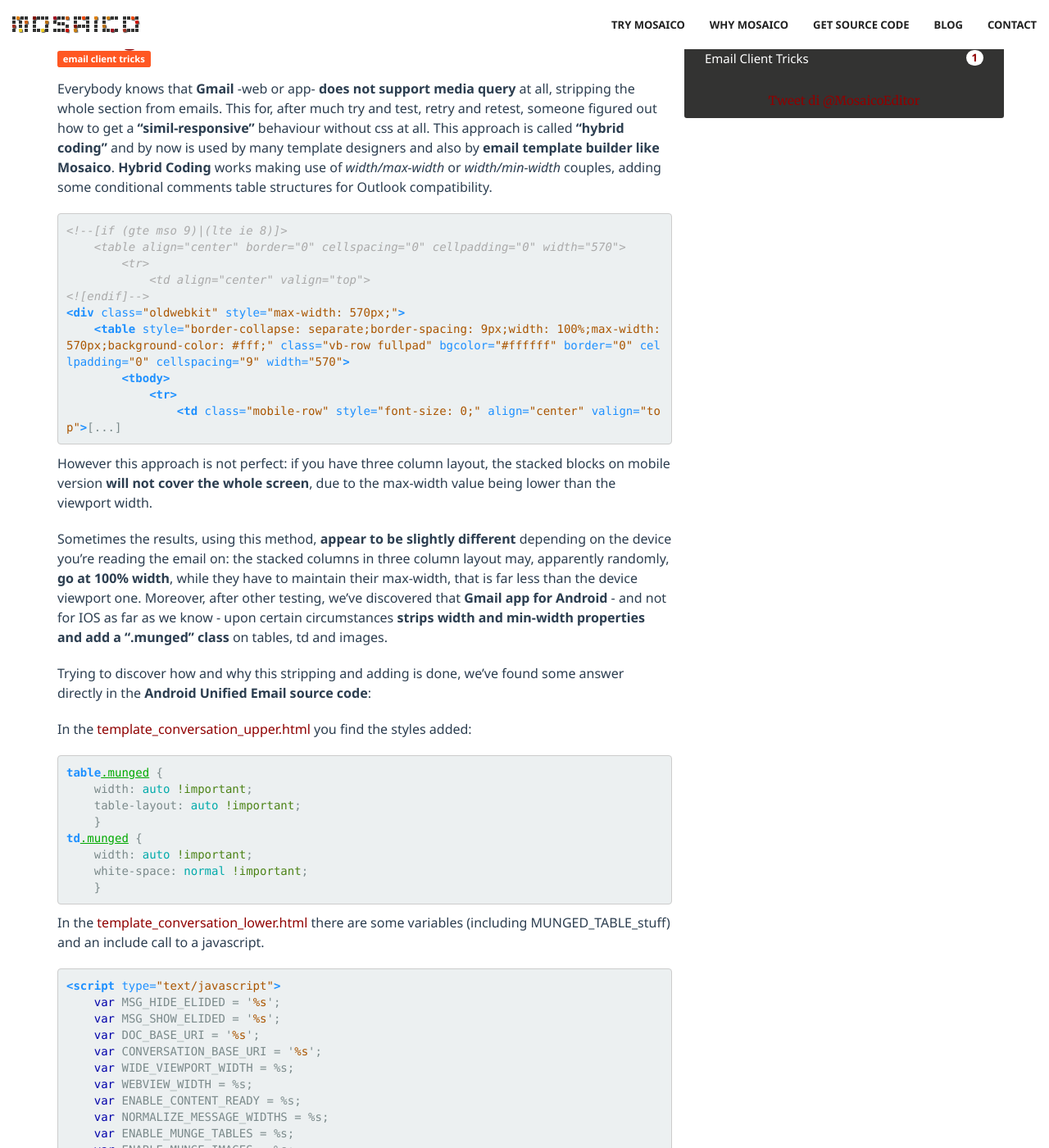
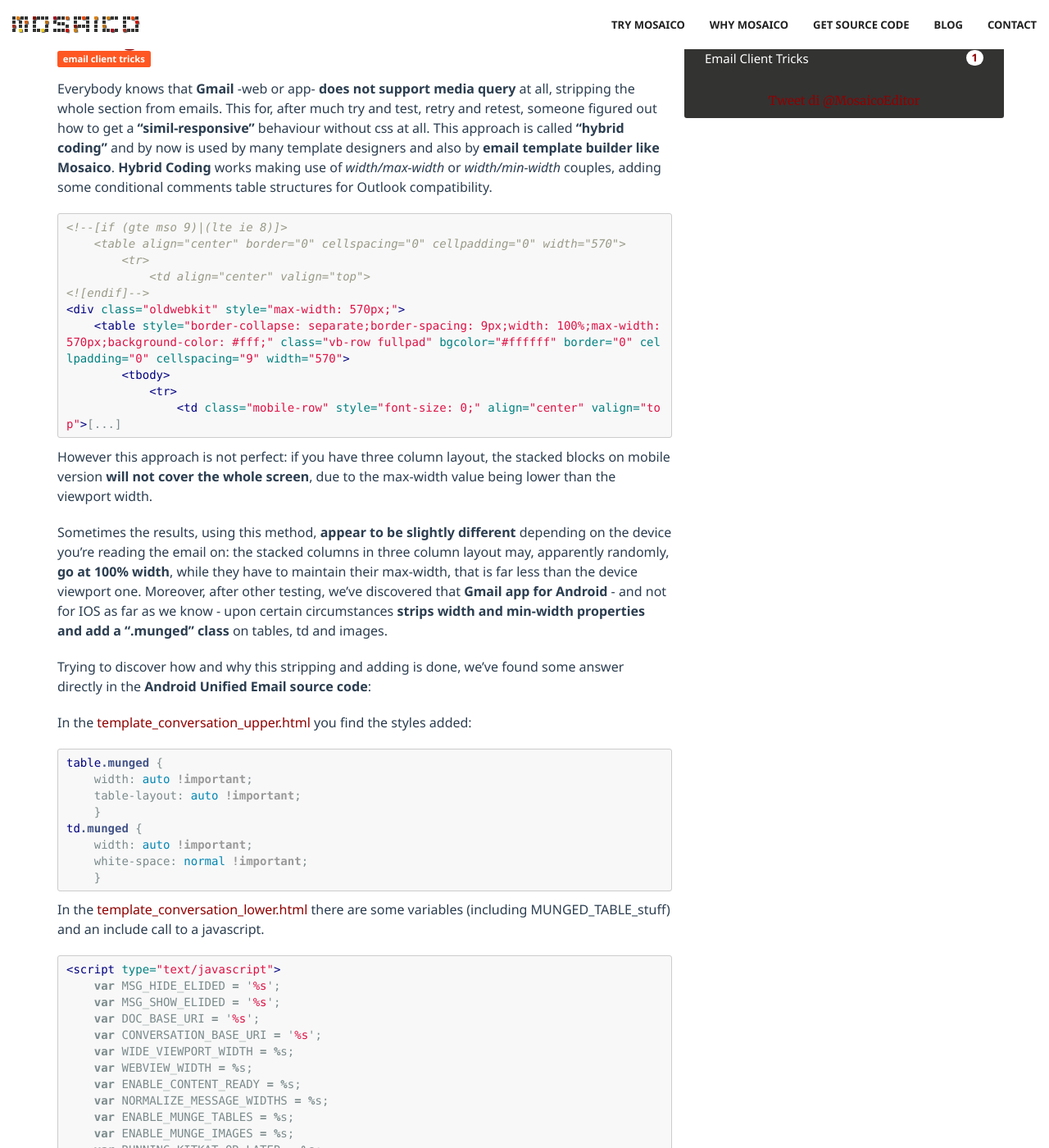
Before and after one commit to voidlabs/mosaico.io, a Jekyll site: the page built from _posts/2015-12-15-gmail-tries-to-shrink-your-email.md, in a window 1280 px wide and 1400 px high, scrolled down 329 px. Shown: the whole window at 82% size. Built offline with Jekyll 4.4.1, drawn with Linux system fonts in a browser that asks for light colours; Markdown is read by kramdown in place of the engine named in the settings; comment, search, counter and statistics services are not loaded.

Commit message:
modifica css pygment

```diff
--- a/css/pygment.css
+++ b/css/pygment.css
@@ -1,58 +1,68 @@
-.highlight .hll { background-color: #ffffcc }
-.highlight .c { color: #aaaaaa; font-style: italic } /* Comment */
-.highlight .err { color: #F00000; background-color: #F0A0A0 } /* Error */
-.highlight .k { color: #0000aa } /* Keyword */
-.highlight .cm { color: #aaaaaa; font-style: italic } /* Comment.Multiline */
-.highlight .cp { color: #4c8317 } /* Comment.Preproc */
-.highlight .c1 { color: #aaaaaa; font-style: italic } /* Comment.Single */
-.highlight .cs { color: #0000aa; font-style: italic } /* Comment.Special */
-.highlight .gd { color: #aa0000 } /* Generic.Deleted */
-.highlight .ge { font-style: italic } /* Generic.Emph */
-.highlight .gr { color: #aa0000 } /* Generic.Error */
-.highlight .gh { color: #000080; font-weight: bold } /* Generic.Heading */
-.highlight .gi { color: #00aa00 } /* Generic.Inserted */
-.highlight .go { color: #888888 } /* Generic.Output */
-.highlight .gp { color: #555555 } /* Generic.Prompt */
-.highlight .gs { font-weight: bold } /* Generic.Strong */
-.highlight .gu { color: #800080; font-weight: bold } /* Generic.Subheading */
-.highlight .gt { color: #aa0000 } /* Generic.Traceback */
-.highlight .kc { color: #0000aa } /* Keyword.Constant */
-.highlight .kd { color: #0000aa } /* Keyword.Declaration */
-.highlight .kn { color: #0000aa } /* Keyword.Namespace */
-.highlight .kp { color: #0000aa } /* Keyword.Pseudo */
-.highlight .kr { color: #0000aa } /* Keyword.Reserved */
-.highlight .kt { color: #00aaaa } /* Keyword.Type */
-.highlight .m { color: #009999 } /* Literal.Number */
-.highlight .s { color: #aa5500 } /* Literal.String */
-.highlight .na { color: #1e90ff } /* Name.Attribute */
-.highlight .nb { color: #00aaaa } /* Name.Builtin */
-.highlight .nc { color: #00aa00; text-decoration: underline } /* Name.Class */
-.highlight .no { color: #aa0000 } /* Name.Constant */
-.highlight .nd { color: #888888 } /* Name.Decorator */
-.highlight .ni { color: #800000; font-weight: bold } /* Name.Entity */
-.highlight .nf { color: #00aa00 } /* Name.Function */
-.highlight .nn { color: #00aaaa; text-decoration: underline } /* Name.Namespace */
-.highlight .nt { color: #1e90ff; font-weight: bold } /* Name.Tag */
-.highlight .nv { color: #aa0000 } /* Name.Variable */
-.highlight .ow { color: #0000aa } /* Operator.Word */
-.highlight .w { color: #bbbbbb } /* Text.Whitespace */
-.highlight .mf { color: #009999 } /* Literal.Number.Float */
-.highlight .mh { color: #009999 } /* Literal.Number.Hex */
-.highlight .mi { color: #009999 } /* Literal.Number.Integer */
-.highlight .mo { color: #009999 } /* Literal.Number.Oct */
-.highlight .sb { color: #aa5500 } /* Literal.String.Backtick */
-.highlight .sc { color: #aa5500 } /* Literal.String.Char */
-.highlight .sd { color: #aa5500 } /* Literal.String.Doc */
-.highlight .s2 { color: #aa5500 } /* Literal.String.Double */
-.highlight .se { color: #aa5500 } /* Literal.String.Escape */
-.highlight .sh { color: #aa5500 } /* Literal.String.Heredoc */
-.highlight .si { color: #aa5500 } /* Literal.String.Interpol */
-.highlight .sx { color: #aa5500 } /* Literal.String.Other */
-.highlight .sr { color: #009999 } /* Literal.String.Regex */
-.highlight .s1 { color: #aa5500 } /* Literal.String.Single */
-.highlight .ss { color: #0000aa } /* Literal.String.Symbol */
-.highlight .bp { color: #00aaaa } /* Name.Builtin.Pseudo */
-.highlight .vc { color: #aa0000 } /* Name.Variable.Class */
-.highlight .vg { color: #aa0000 } /* Name.Variable.Global */
-.highlight .vi { color: #aa0000 } /* Name.Variable.Instance */
-.highlight .il { color: #009999 } /* Literal.Number.Integer.Long */
+/*
+ * GitHub style for Pygments syntax highlighter, for use with Jekyll
+ * Courtesy of GitHub.com
+ */
+
+.highlight pre, pre, .highlight .hll { background-color: #f8f8f8; border: 1px solid #ccc; padding: 6px 10px; border-radius: 3px; }
+.highlight .c { color: #999988; font-style: italic; }
+.highlight .err { color: #a61717; background-color: #e3d2d2; }
+.highlight .k { font-weight: bold; }
+.highlight .o { font-weight: bold; }
+.highlight .cm { color: #999988; font-style: italic; }
+.highlight .cp { color: #999999; font-weight: bold; }
+.highlight .c1 { color: #999988; font-style: italic; }
+.highlight .cs { color: #999999; font-weight: bold; font-style: italic; }
+.highlight .gd { color: #000000; background-color: #ffdddd; }
+.highlight .gd .x { color: #000000; background-color: #ffaaaa; }
+.highlight .ge { font-style: italic; }
+.highlight .gr { color: #aa0000; }
+.highlight .gh { color: #999999; }
+.highlight .gi { color: #000000; background-color: #ddffdd; }
+.highlight .gi .x { color: #000000; background-color: #aaffaa; }
+.highlight .go { color: #888888; }
+.highlight .gp { color: #555555; }
+.highlight .gs { font-weight: bold; }
+.highlight .gu { color: #800080; font-weight: bold; }
+.highlight .gt { color: #aa0000; }
+.highlight .kc { font-weight: bold; }
+.highlight .kd { font-weight: bold; }
+.highlight .kn { font-weight: bold; }
+.highlight .kp { font-weight: bold; }
+.highlight .kr { font-weight: bold; }
+.highlight .kt { color: #445588; font-weight: bold; }
+.highlight .m { color: #009999; }
+.highlight .s { color: #dd1144; }
+.highlight .n { color: #333333; }
+.highlight .na { color: teal; }
+.highlight .nb { color: #0086b3; }
+.highlight .nc { color: #445588; font-weight: bold; }
+.highlight .no { color: teal; }
+.highlight .ni { color: purple; }
+.highlight .ne { color: #990000; font-weight: bold; }
+.highlight .nf { color: #990000; font-weight: bold; }
+.highlight .nn { color: #555555; }
+.highlight .nt { color: navy; }
+.highlight .nv { color: teal; }
+.highlight .ow { font-weight: bold; }
+.highlight .w { color: #bbbbbb; }
+.highlight .mf { color: #009999; }
+.highlight .mh { color: #009999; }
+.highlight .mi { color: #009999; }
+.highlight .mo { color: #009999; }
+.highlight .sb { color: #dd1144; }
+.highlight .sc { color: #dd1144; }
+.highlight .sd { color: #dd1144; }
+.highlight .s2 { color: #dd1144; }
+.highlight .se { color: #dd1144; }
+.highlight .sh { color: #dd1144; }
+.highlight .si { color: #dd1144; }
+.highlight .sx { color: #dd1144; }
+.highlight .sr { color: #009926; }
+.highlight .s1 { color: #dd1144; }
+.highlight .ss { color: #990073; }
+.highlight .bp { color: #999999; }
+.highlight .vc { color: teal; }
+.highlight .vg { color: teal; }
+.highlight .vi { color: teal; }
+.highlight .il { color: #009999; }
+.highlight .gc { color: #999; background-color: #EAF2F5; }
```
